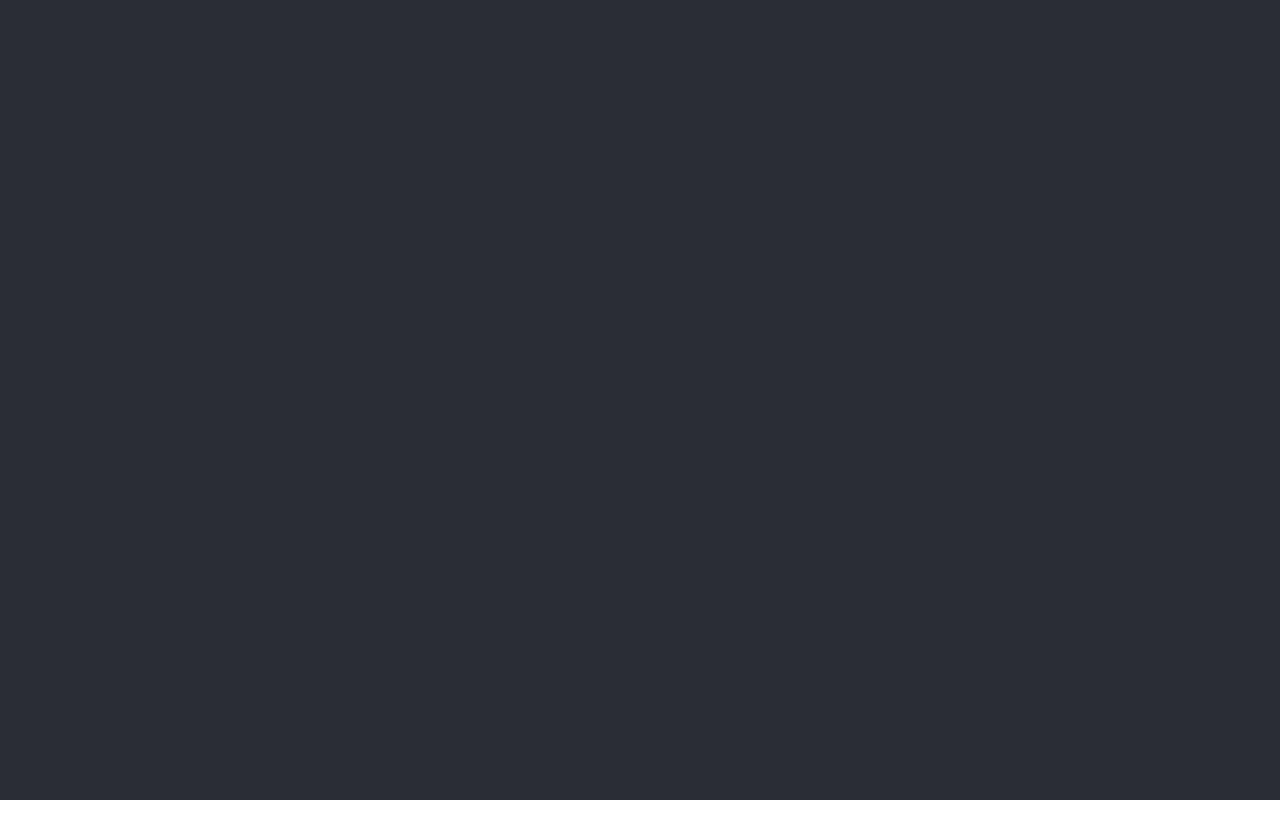
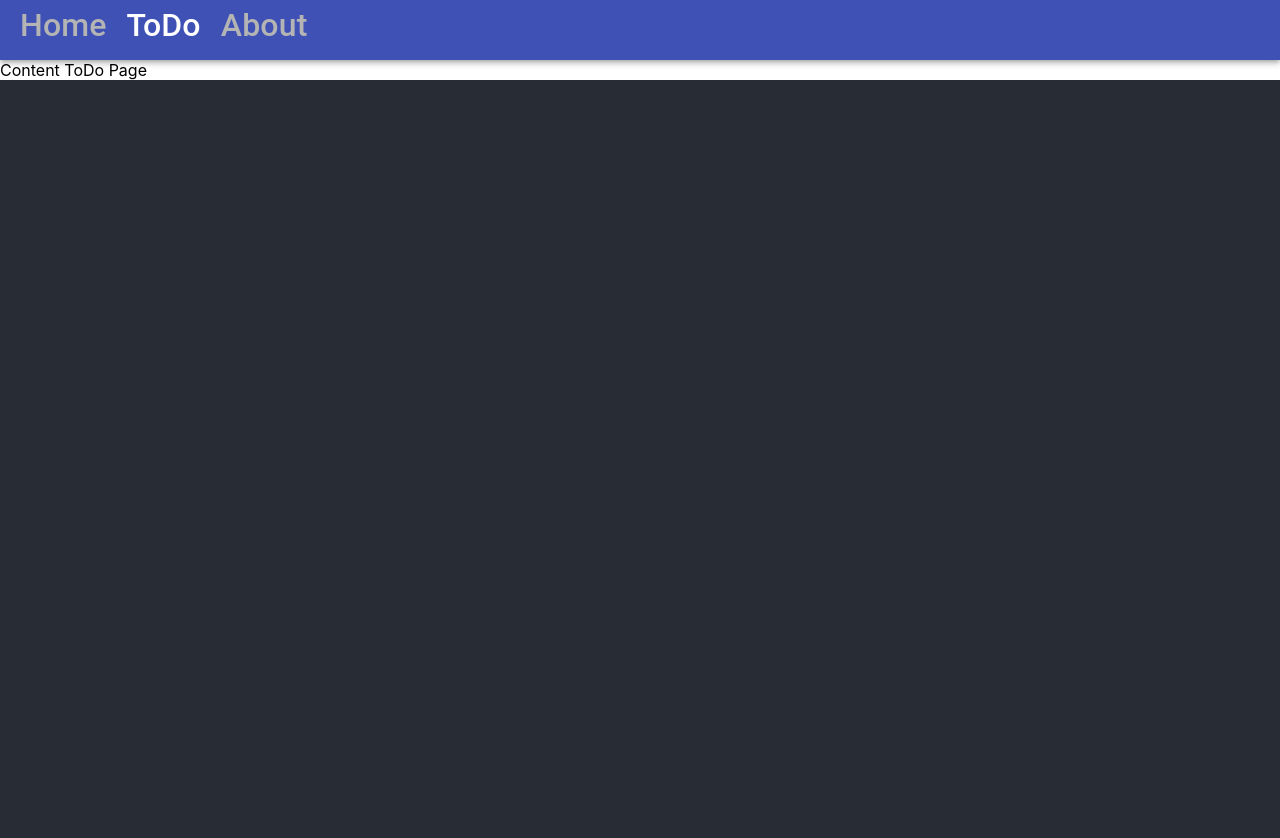
Before and after one commit to twinDejan/ReactJS-App, a React (Create React App) app: page /todo in a window 1280 px wide. Shown: the top 838 px of the page. Before the commit the page ends 800 px from the top, so only its background shows below. Built offline with nearby package versions, Linux system fonts and the light colour scheme.

Commit message:
ToDo page added

```diff
--- a/src/index.js
+++ b/src/index.js
@@ -16,6 +16,7 @@ import FunctionalComponent from './components/FunctionalComponent';
 //Pages
 import Home from './pages/Home';
 import About from'./pages/About';
+import ToDo from'./pages/ToDo';
 
 import * as serviceWorker from './serviceWorker';
 
@@ -28,6 +29,9 @@ ReactDOM.render(
           </Route>
           <Route path="/home">
             <Home />
+          </Route>
+          <Route path="/todo">
+            <ToDo />
           </Route>
           <Route exact path="/">
             <Home />
--- /dev/null
+++ b/src/pages/ToDo.js
@@ -0,0 +1,17 @@
+import React from 'react';
+import BaseLayout from "./_Layout/BaseLayout";
+
+import "./pageStyles.css";
+
+const ToDo = () => {
+    return(
+        <BaseLayout>
+        <div>
+            Content ToDo Page
+        </div>
+        </BaseLayout>
+    );
+};
+
+
+export default ToDo;
--- a/src/pages/_Layout/BaseLayout.js
+++ b/src/pages/_Layout/BaseLayout.js
@@ -10,6 +10,8 @@ const BaseLayout = ({children}) => {
             <Typography variant="h6">
             <NavLink exact to="/" className="nav-link" activeClassName="nav-link-active"
             >Home</NavLink>
+            <NavLink exact to="/todo" className="nav-link" activeClassName="nav-link-active"
+            >ToDo</NavLink>
             <NavLink exact to="/about" className="nav-link" activeClassName="nav-link-active"
             >About</NavLink>
             </Typography>
```
